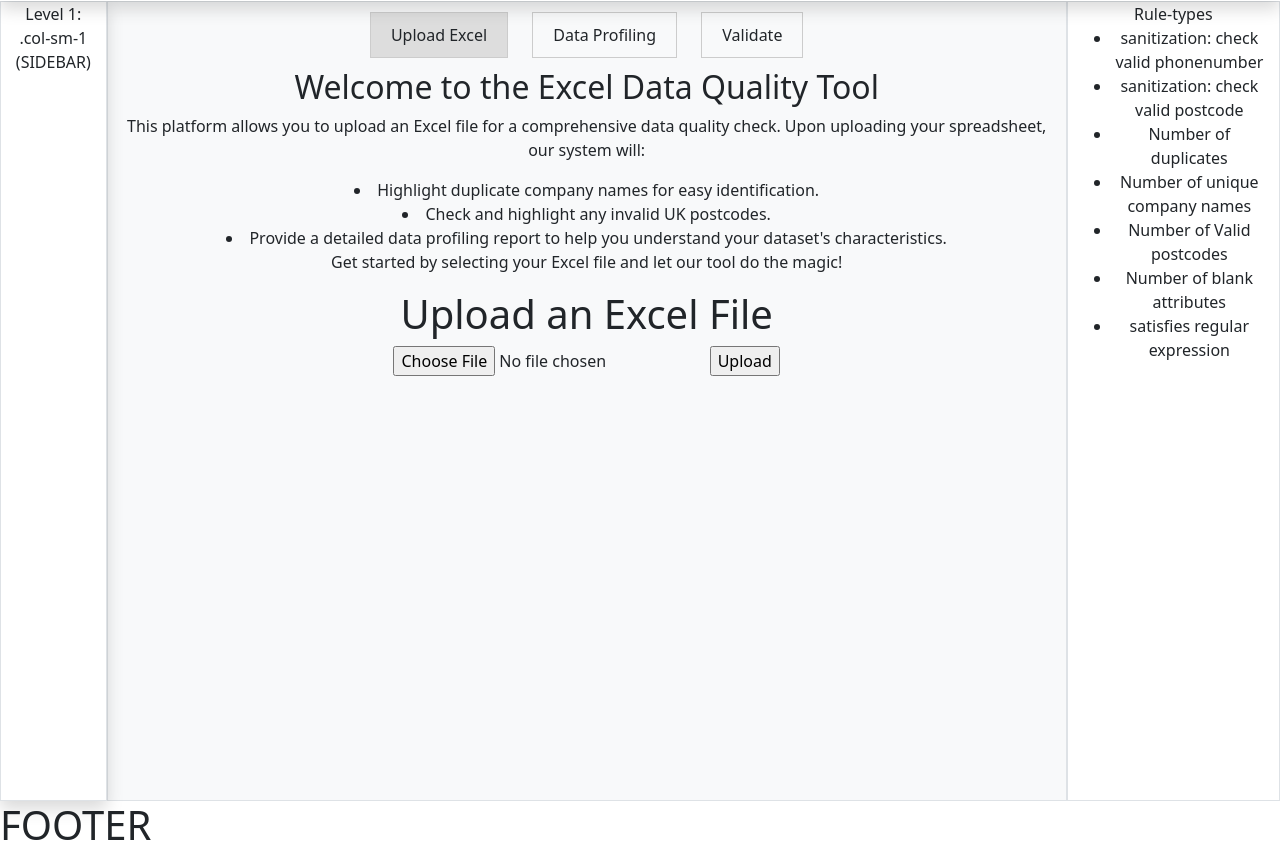
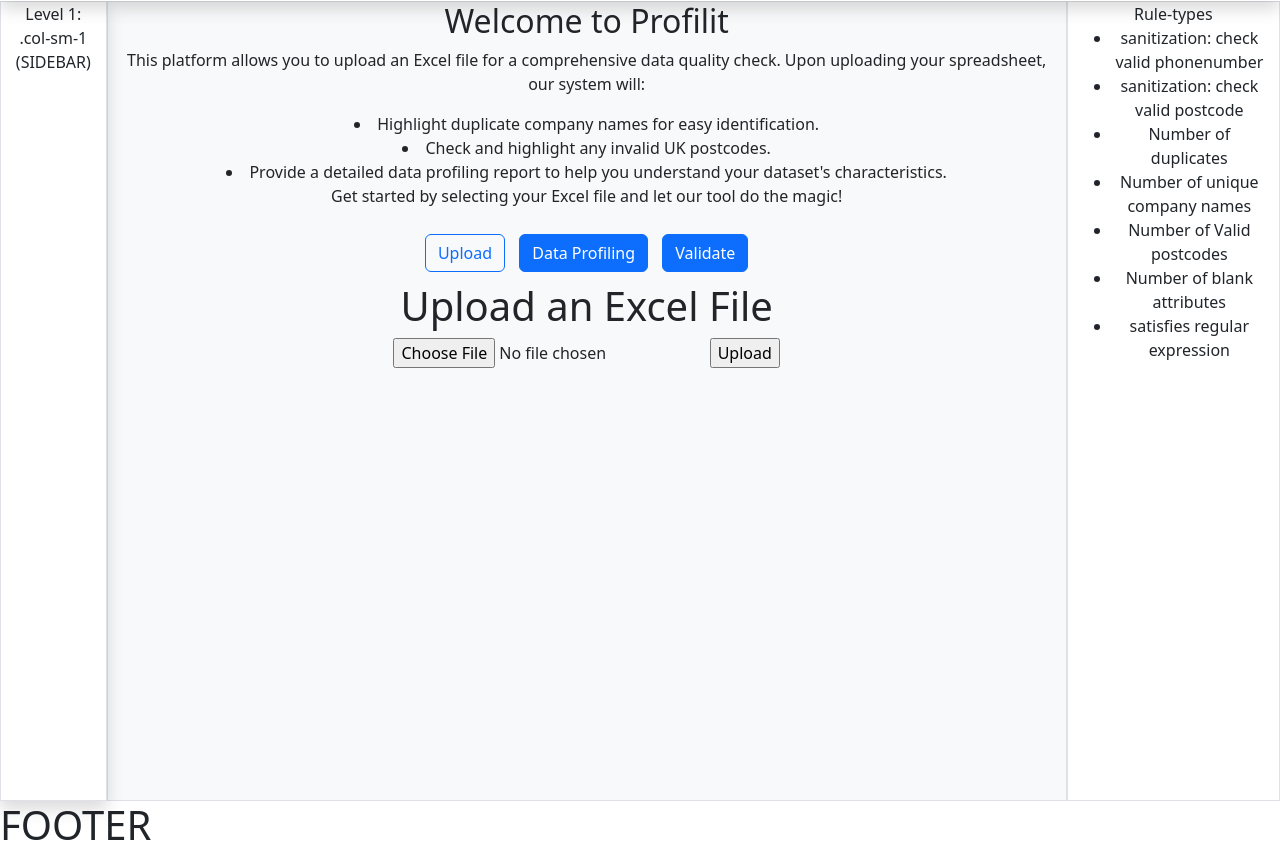
Before and after one commit to Soondus-alhassan/proflitproject, a Flask app: page / in a window 1280 px wide. Shown: the part 55-912 px from the top of the page. Run offline with Flask 3, Linux system fonts and the light colour scheme.

Commit message:
Merge branch 'branch-1'

```diff
--- a/templates/dash.html
+++ b/templates/dash.html
@@ -5,14 +5,16 @@
         {% block content %}
 
                  <div class="col-9 col-sm-9 border bg-light" style= "height: 100vh">
-                    <div>
+
+                   <!-- <div>
                         <div class="tab active-tab" onclick="showTab('upload')">Upload Excel</div>
                         <div class="tab" onclick="showTab('dataProfiling')">Data Profiling</div>
                         <div class="tab" onclick="showTab('validate')">Validate</div>
-                    </div>
+                    </div>-->
+
                                        <!-- Introduction Section -->
                     <div class="intro-section">
-                        <h2>Welcome to the Excel Data Quality Tool</h2>
+                        <h2>Welcome to Profilit</h2>
                         <p>
                             This platform allows you to upload an Excel file for a comprehensive data quality check. Upon uploading your spreadsheet, our system will:
                         </p>
@@ -25,6 +27,57 @@
                             Get started by selecting your Excel file and let our tool do the magic!
                         </p>
                     </div>
+
+                    <div>
+                        <button id="uploadbutton" type="button" class="btn btn-outline-primary" >Upload</button>
+                        <button id="datprof" type="button" class="tab btn btn-primary" onclick="showTab('dataProfiling')">Data Profiling</button>
+                    <a href="#" class=" btn btn-primary" id="valid" onclick="showTab('validate')">Validate</a>
+                </div>
+
+
+                <!-- Added script on 18/10/2023 to activate buttons-->
+                <script>
+
+                document.getElementById("uploadbutton").addEventListener("click", activateColour);
+                function activateColour(){const list = document.getElementById("uploadbutton").classList;
+
+                var flag = TRUE;
+                function switchOFF(){
+                    list.remove("btn-outline-primary");
+                    list.add("btn-primary");
+
+
+                }
+                function switchON(){
+                    list.remove("btn-primary");
+                    list.add("btn-outline-primary");
+
+                }
+
+                if (flag = ON){
+                    switchOFF();
+                    return flag = OFF
+                }
+                else if (flag = OFF){
+                    switchON();
+                    return flag = ON
+                }
+                }
+
+
+
+                document.getElementById('upload').addEventListener("click", function showTab(){
+                                // Hide all tabs
+                                //document.getElementById("upload").style.display = "none";//
+                                document.getElementById("uploadbutton").style.backgroundColor = 'red';
+                                /*document.getElementById("dataProfiling").style.display = "none";
+                                document.getElementById("validate").style.display = "none";
+
+                                // Show the selected tab
+                                document.getElementById(tabName).style.display = "block";*/
+                            })
+
+                </script>
 
 
                     <!-- Upload Excel Content -->
@@ -54,7 +107,7 @@
                     </div>
 
 
-                    <script>
+                    <script>/*
                         function showTab(tabName) {
                             // Hide all tabs
                             document.getElementById("upload").style.display = "none";
@@ -63,7 +116,7 @@
 
                             // Show the selected tab
                             document.getElementById(tabName).style.display = "block";
-                        }
+                        }*/
                     </script>
                  </div>
                  <div class="col-3 col-sm-2 border" style= "height: 100vh">
```
